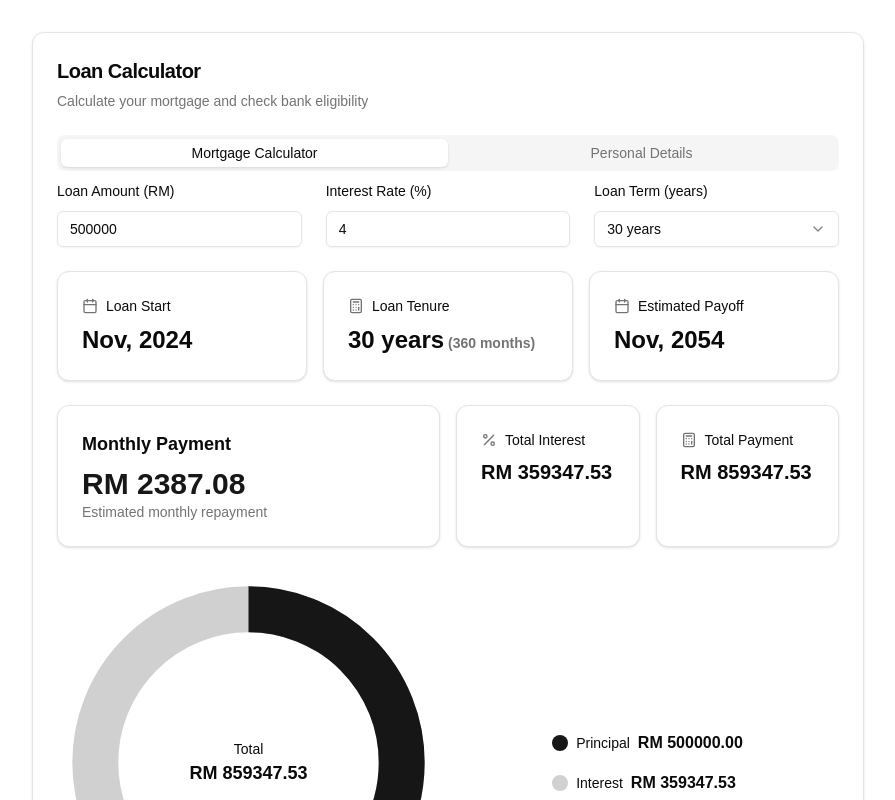
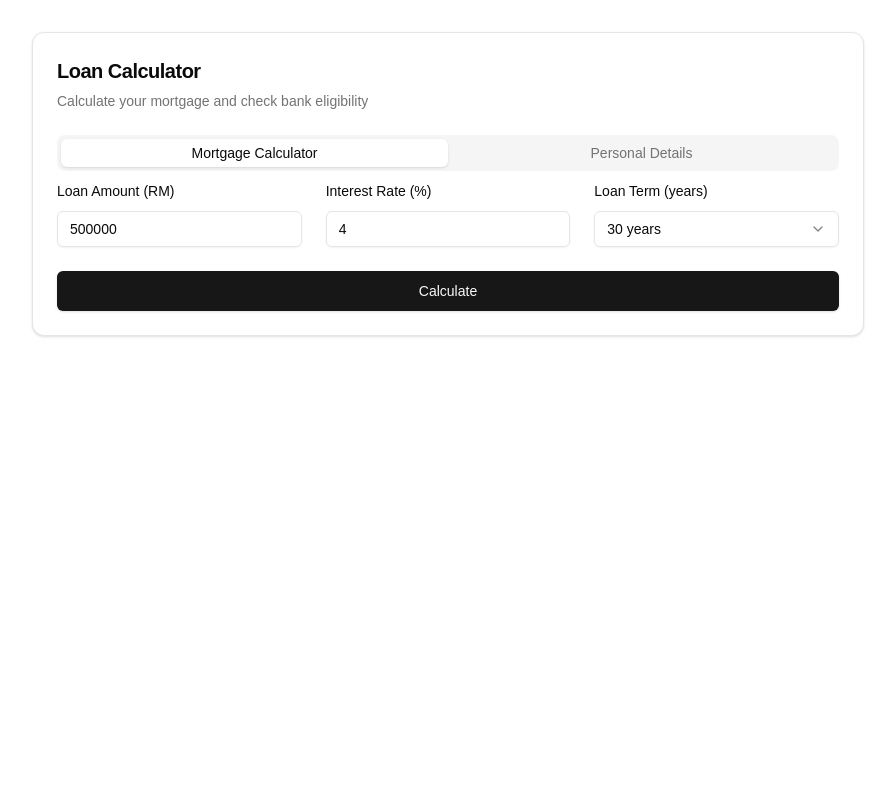
Before and after one commit to CodeWithSomesh/Mortage-Calculator-Site, a Next.js app: page / in a window 1280 px wide. Shown: the top 800 px of the page, without its empty margins (192-1087 px from the left). Built offline with nearby package versions, Linux system fonts and the light colour scheme.

Commit message:
new layout design implemented

```diff
--- a/src/app/page.tsx
+++ b/src/app/page.tsx
@@ -20,7 +20,7 @@ export default function Home() {
   const [loanAmount, setLoanAmount] = useState("500000")
   const [interestRate, setInterestRate] = useState("4")
   const [loanTerm, setLoanTerm] = useState("30")
-  const [calculated, setCalculated] = useState(true)
+  const [calculated, setCalculated] = useState(false)
 
   const calculateLoan = () => {
     const principal = parseFloat(loanAmount)
@@ -238,8 +238,8 @@ export default function Home() {
               )}
             </TabsContent>
 
-            //Personal Details Tab
             <TabsContent value="personal">
+              {/* Personal Details Tab */}
               <div className="flex h-[400px] items-center justify-center">
                 <p className="text-sm text-muted-foreground">
                   Personal details form coming soon...
@@ -251,9 +251,9 @@ export default function Home() {
           <Button
             className="w-full"
             size="lg"
-            onClick={() => {
-              setCalculated(true)}
-            }
+            // onClick={() => {
+            //   setCalculated(true)}
+            // }
           >
             Calculate
           </Button>
```
